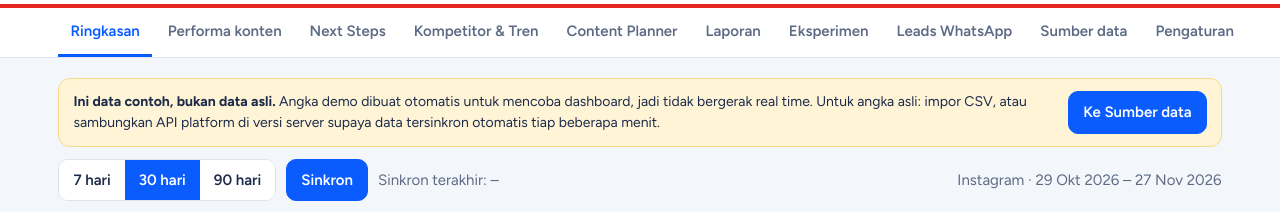
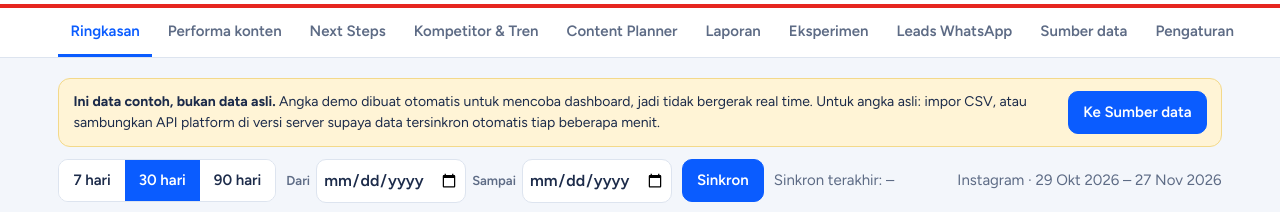
Before and after one commit to contenteamerhaskincaredigitals-cmd/ContentERHASkincareDashboard, a website: page smm-dashboard 2/public/index.html in a window 1280 px wide. Shown: the part 120-332 px from the top of the page. Drawn offline with Linux system fonts and the light colour scheme.

Commit message:
Update index.html

```diff
--- a/smm-dashboard 2/public/index.html
+++ b/smm-dashboard 2/public/index.html
@@ -45,6 +45,7 @@ main{padding:20px 0 60px}
 .view{display:none}.view.on{display:block}
 .row{display:flex;flex-wrap:wrap;gap:10px;align-items:center}
 .row.between{justify-content:space-between}
+#range-pick input{max-width:150px;min-width:0;padding-left:6px;padding-right:6px}
 .grid{display:grid;gap:14px}
 .g2{grid-template-columns:repeat(auto-fit,minmax(min(100%,420px),1fr))}
 .g3{grid-template-columns:repeat(auto-fit,minmax(min(100%,300px),1fr))}
@@ -179,6 +180,10 @@ code{background:#eaeef5;padding:1px 5px;border-radius:5px;font-size:13px;overflo
         <div class="row">
           <div class="seg" id="period-seg" role="group" aria-label="Periode">
             <button data-p="7" data-en="7 days">7 hari</button><button data-p="30" data-en="30 days">30 hari</button><button data-p="90" data-en="90 days">90 hari</button>
+          </div>
+          <div class="row" id="range-pick" style="gap:6px">
+            <label style="display:flex;align-items:center;gap:6px;margin:0"><span data-en="From">Dari</span><input type="date" id="rg-from" style="width:auto;margin:0"></label>
+            <label style="display:flex;align-items:center;gap:6px;margin:0"><span data-en="To">Sampai</span><input type="date" id="rg-to" style="width:auto;margin:0"></label>
           </div>
           <button id="sync-btn" class="primary" data-en="Sync now">Sinkron</button>
           <span class="muted" id="last-sync">Sinkron terakhir: –</span>
```
